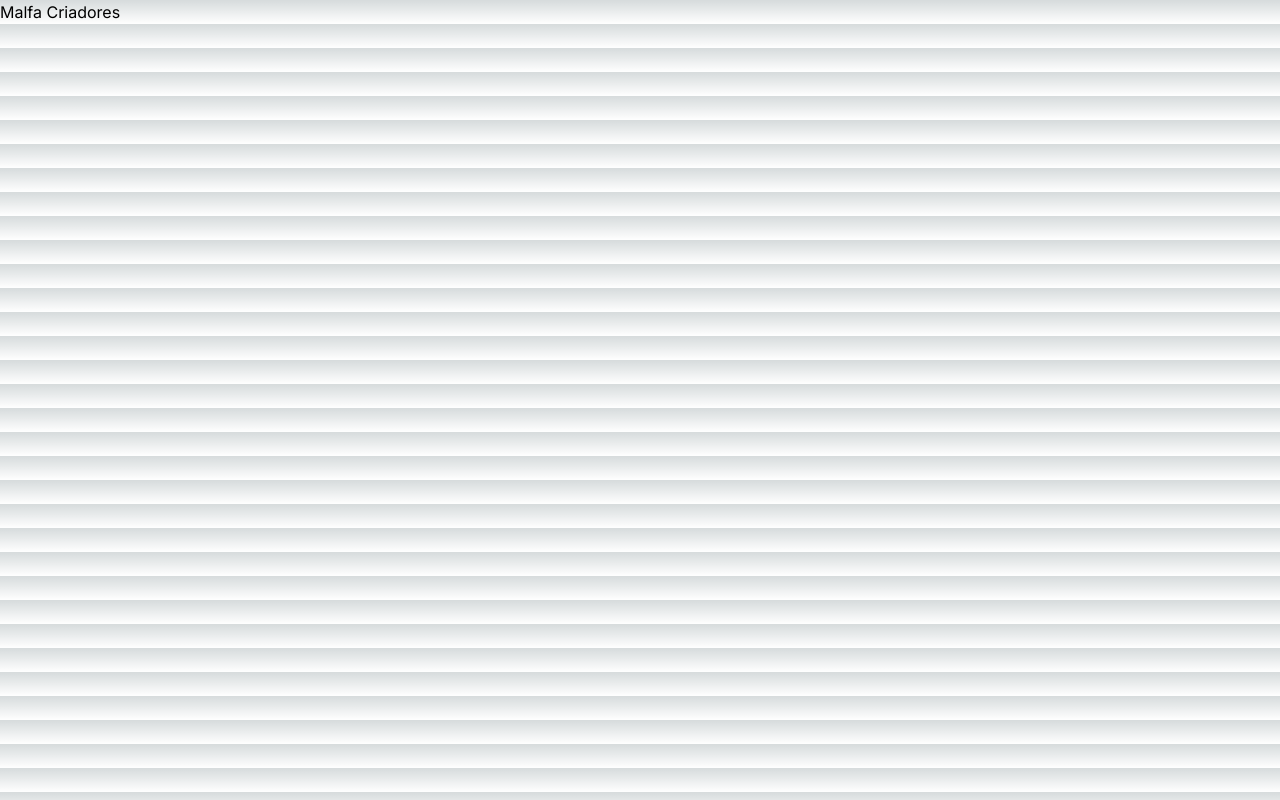
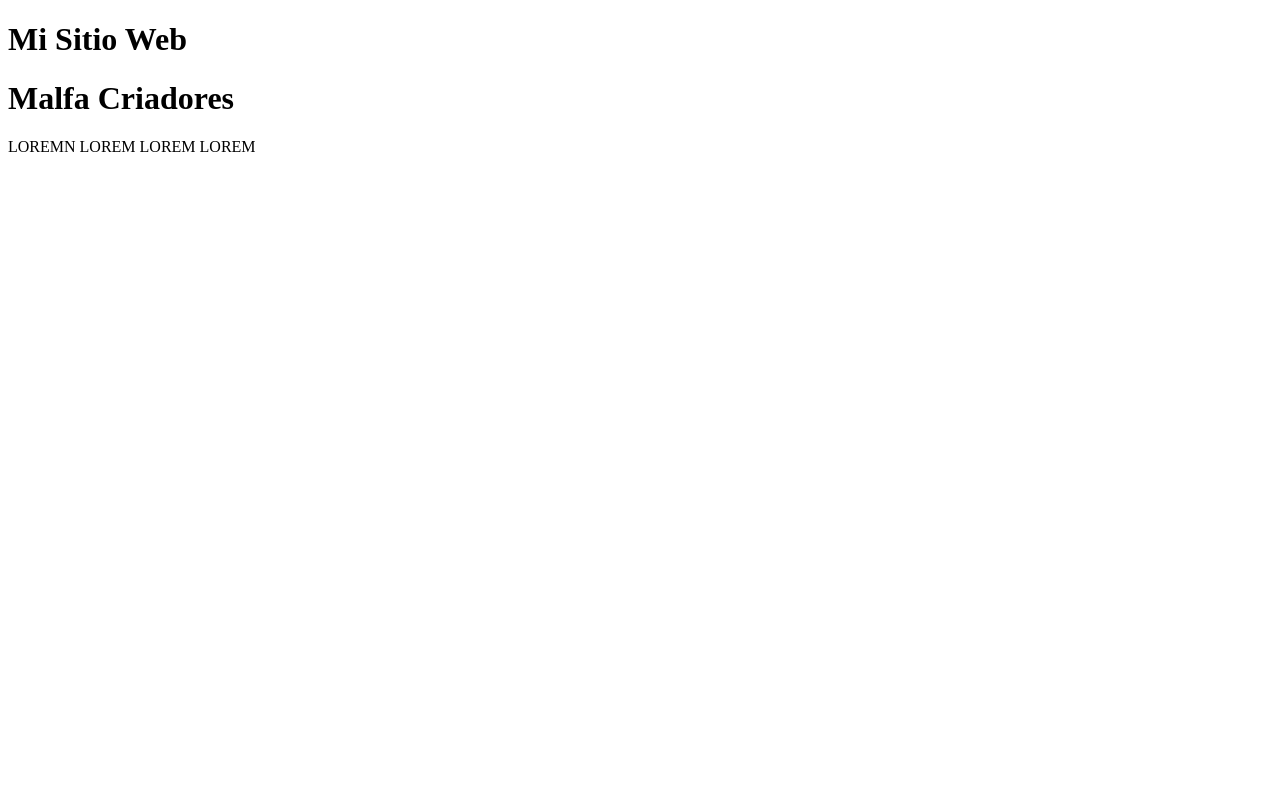
Before and after one commit to JBautistaBeck/My-Portafolio-Viejo, a Next.js app: page / in a window 1280 px wide. Built offline with nearby package versions, Linux system fonts and the light colour scheme.

Commit message:
home/about

```diff
--- /dev/null
+++ b/components/header.js
@@ -0,0 +1,13 @@
+
+
+import React from 'react';
+
+function Header() {
+  return (
+    <header>
+      <h1>Mi Sitio Web</h1>
+    </header>
+  );
+}
+
+export default Header;
--- a/src/app/page.js
+++ b/pages/index.js
@@ -1,9 +1,12 @@
-
+import Header from "../components/header"
 
 export default function Home() {
   return (
     <main>
+      <Header></Header>
       <h1>Malfa Criadores</h1>
+
+      <p>LOREMN LOREM LOREM LOREM</p>
 
     </main>
   )
```
Also changed, not shown: pages/about.js (added, +12 -0 lines).
